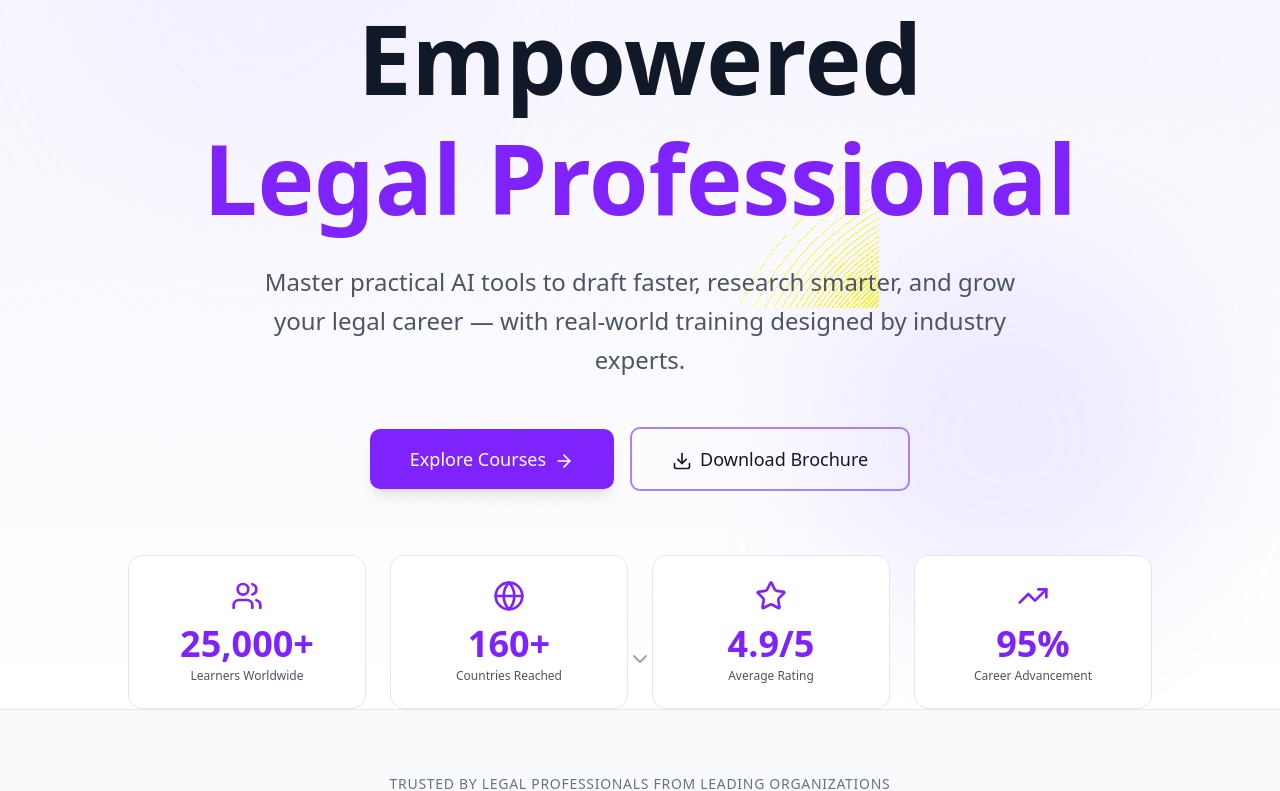
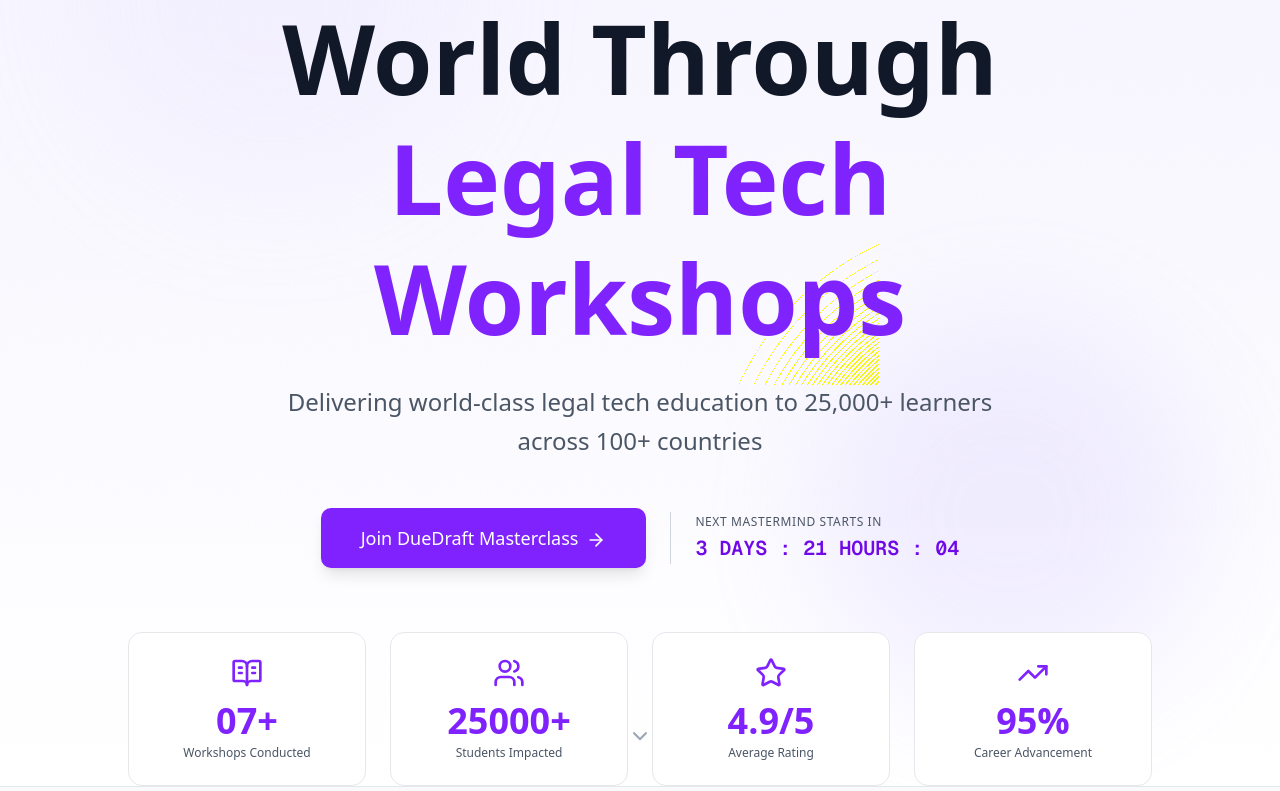
Before and after one commit to MujithabaFarahi/nextgenlaw, a Next.js app: page / in a window 1280 px wide. Shown: the part 272-1063 px from the top of the page. Built offline with nearby package versions, Linux system fonts and the light colour scheme.

Commit message:
feat: redesign hero section and update stats

```diff
--- a/app/page.tsx
+++ b/app/page.tsx
@@ -35,6 +35,7 @@
   Building2,
   Moon,
   Sun,
+  BookOpenText,
 } from 'lucide-react';
 
 function App() {
@@ -309,30 +310,30 @@
             </div>
 
             <h1 className="text-5xl md:text-7xl lg:text-8xl font-bold mb-6 leading-tight">
-              Become an AI-Empowered
+              Empowering the World Through
               <br />
-              <span className="text-violet-600 dark:text-violet-400">Legal Professional</span>
+              <span className="text-violet-600 dark:text-violet-400">Legal Tech Workshops</span>
             </h1>
 
             <p className="text-xl md:text-2xl text-gray-600 dark:text-gray-300 mb-12 max-w-3xl mx-auto leading-relaxed">
-              Master practical AI tools to draft faster, research smarter, and grow your legal career — with real-world training designed by industry experts.
-            </p>
+              Delivering world-class legal tech education to 25,000+ learners across 100+ countries</p>
 
             <div className="flex flex-col sm:flex-row gap-4 justify-center items-center mb-16">
               <button className="text-lg px-10 py-4 bg-violet-600 hover:bg-violet-700 text-white rounded-lg shadow-lg hover:scale-105 transition-all font-medium">
-                Explore Courses
+                Join DueDraft Masterclass
                 <ArrowRight className="w-5 h-5 ml-2 inline" />
               </button>
-              <button className="text-lg px-10 py-4 border-2 border-violet-400 hover:bg-violet-50 dark:hover:bg-violet-500/10 rounded-lg hover:scale-105 transition-all font-medium">
-                <Download className="w-5 h-5 mr-2 inline" />
-                Download Brochure
-              </button>
+              <div className="hidden sm:block h-13 w-px bg-gray-300 dark:bg-white/20 mx-2" />
+              <div className="flex flex-col items-start sm:items-start">
+                <span className="text-xs uppercase tracking-wider text-gray-600 dark:text-gray-400">Next Mastermind Starts In</span>
+                <span className="font-mono text-lg md:text-xl font-semibold mt-1 text-violet-700 dark:text-violet-300">3 DAYS : 21 HOURS : 04</span>
+              </div>
             </div>
 
             <div className="grid grid-cols-2 md:grid-cols-4 gap-6 max-w-5xl mx-auto">
               {[
-                { number: '25,000+', label: 'Learners Worldwide', icon: Users },
-                { number: '160+', label: 'Countries Reached', icon: Globe },
+                { number: '07+', label: 'Workshops Conducted', icon: BookOpenText },
+                { number: '25000+', label: 'Students Impacted', icon: Users },
                 { number: '4.9/5', label: 'Average Rating', icon: Star },
                 { number: '95%', label: 'Career Advancement', icon: TrendingUp },
               ].map((stat, index) => {
@@ -897,10 +898,6 @@
                     Enroll Now
                     <ArrowRight className="w-5 h-5 ml-2 inline" />
                   </button>
-                  <button className="text-lg px-12 py-4 border-2 border-white text-white hover:bg-white/10 rounded-lg font-medium transition-all">
-                    <Download className="w-5 h-5 mr-2 inline" />
-                    Download Full Curriculum
-                  </button>
                 </div>
               </div>
             </div>
```
